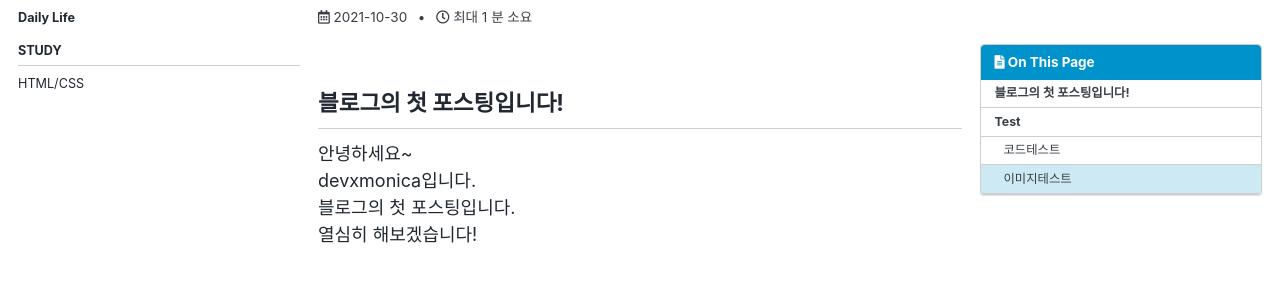
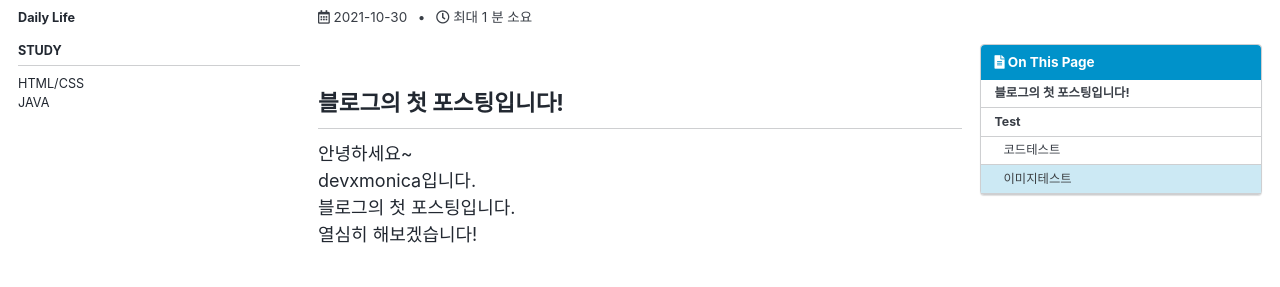
Before and after one commit to devxmonica/devxmonica.github.io, a Jekyll site: the page built from _posts/2021-10-30-first-posting.md, in a window 1280 px wide. Shown: the part 175-462 px from the top of the page. Built offline with Jekyll 4.4.1, drawn with Linux system fonts in a browser that asks for light colours; cached includes are drawn as plain includes; comment, search, counter and statistics services are not loaded.

Commit message:
카테고리 추가 Study/java

```diff
--- a/_data/navigation.yml
+++ b/_data/navigation.yml
@@ -16,6 +16,8 @@ docs:
     children:
       - title: "HTML/CSS"
         url: /html_css/
+      - title: "JAVA"
+        url: /java/
 
   # - title: "About"
   #   url: https://mmistakes.github.io/minimal-mistakes/about/
```
